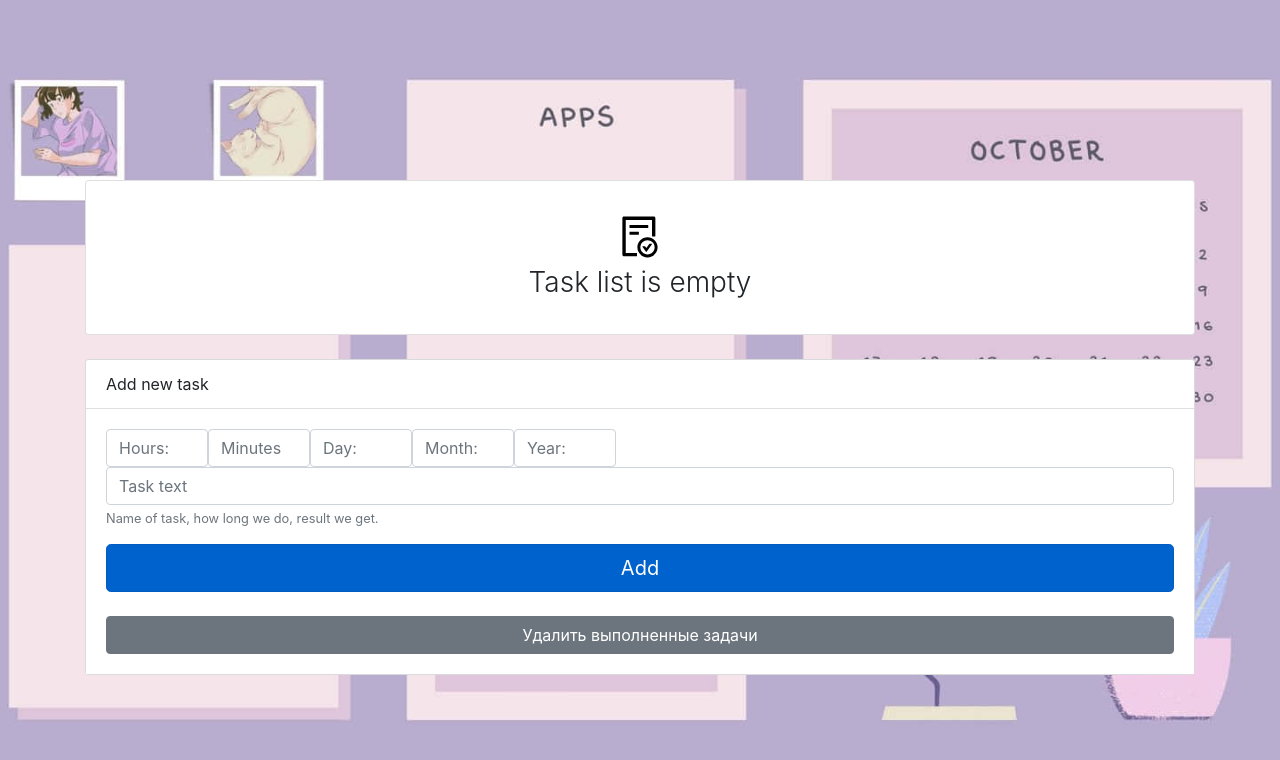
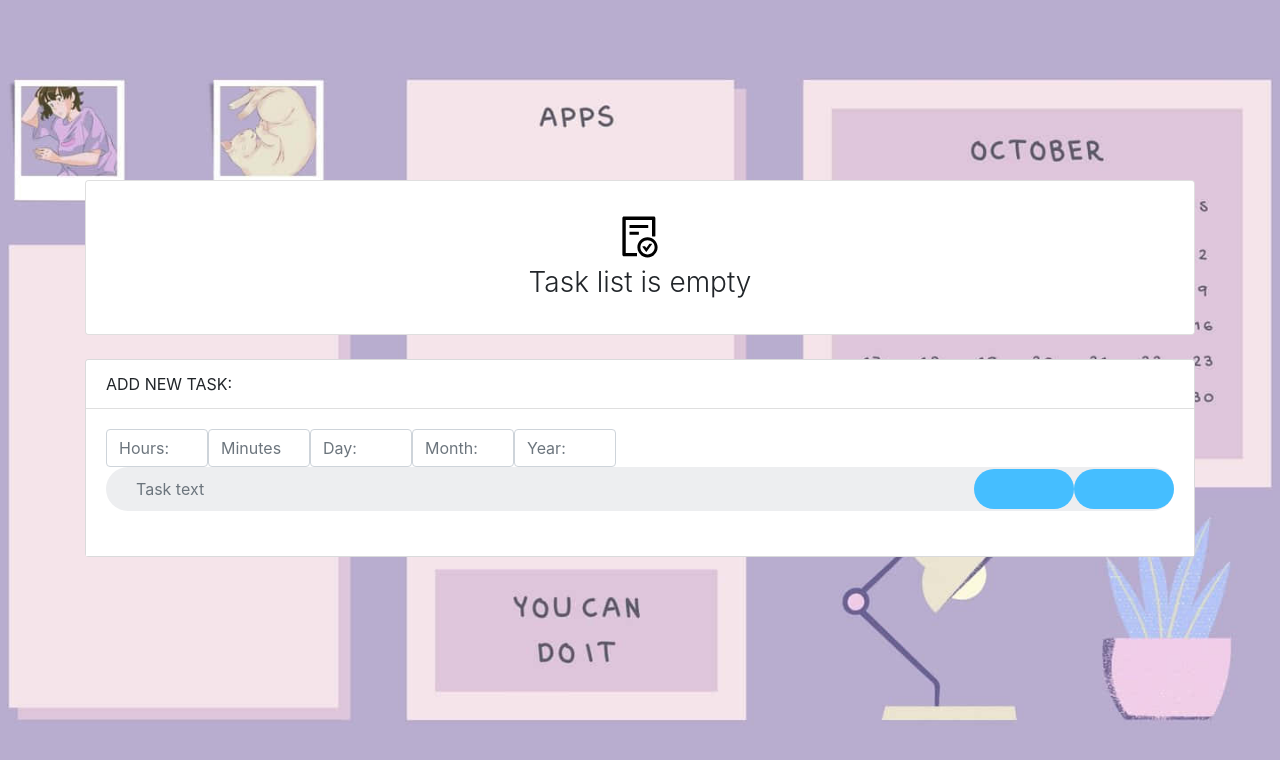
Before and after one commit to akchurinslava/to_do_list, a plain HTML site: page index.html in a window 1280 px wide. Drawn offline with nearby package versions, Linux system fonts and the light colour scheme.

Commit message:
frontend remake

```diff
--- a/index.html
+++ b/index.html
@@ -44,7 +44,7 @@
 
 		<!-- Form -->
 		<div class="card bg-light" >
-			<div class="card-header" style="background-color: white;">Add new task</div>
+			<div class="card-header" style="background-color: white;">ADD NEW TASK:</div>
 			<div class="card-body" style="background-color: white;">
 				<form id="form">
 					<div id="numbers">
@@ -54,14 +54,37 @@
 					<input type="number" class="form-control" id="monthInput" placeholder="Month:" required style="width: 102px;" min="1" max="12">
 					<input type="number" class="form-control" id="yearInput" placeholder="Year:" required style="width: 102px;" min="2023">
 					</div>
-					<div class="form-group">
+					<div class="form-group" style="display: flex; align-items: center; justify-content: space-between; background: #edeef0; border-radius: 30px; padding-left: 20px; margin-bottom: 25px;">
 
-						<input type="text" class="form-control" id="taskInput" placeholder="Task text" required>
-						<small id="emailHelp" class="form-text text-muted">Name of task, how long we do, result we get.</small>
+						<input type="text" class="form-control" id="taskInput" placeholder="Task text" required style="  flex: 1;
+						border: none;
+						outline: none;
+						background: transparent;
+						padding: 10px;
+						font-weight: 14px;">
+						<button type="submit" class="btn btn-primary  btn-lg active" style="  border: none;
+						width: 3%;
+						outline: none;
+						padding: 20px 50px;
+						background: #45beff;
+						color: #fff;
+						font-size: 16px;
+						cursor: pointer;
+						border-radius: 40px;"></button>
+						<button id="removeDoneTasks" class="btn btn-primary btn-lg active" style="  border: none;
+						outline: none;
+						width: 3%;
+						padding: 20px 50px;
+						background: #45beff;
+						color: #fff;
+						font-size: 16px;
+						cursor: pointer;
+						border-radius: 40px;"></button>
+						<!-- <small id="emailHelp" class="form-text text-muted">Name of task, how long we do, result we get.</small> -->
 					</div>
 					<div>
-					<button type="submit" class="btn btn-primary  btn-lg active" style="width: 100%;">Add</button>
-					<button id="removeDoneTasks" class="btn btn-secondary mt-4 float-right" style="width: 100%;">Удалить выполненные задачи</button>
+					<!-- <button type="submit" class="btn btn-primary  btn-lg active" style="width: 100%;">ADD</button>
+					<button id="removeDoneTasks" class="btn btn-secondary mt-4 float-right" style="width: 100%;">Delete finished tasks</button> -->
 					</div>
 				</form>
 			</div>
```
Also changed, not shown: css/main.css (line endings or trailing spaces).
